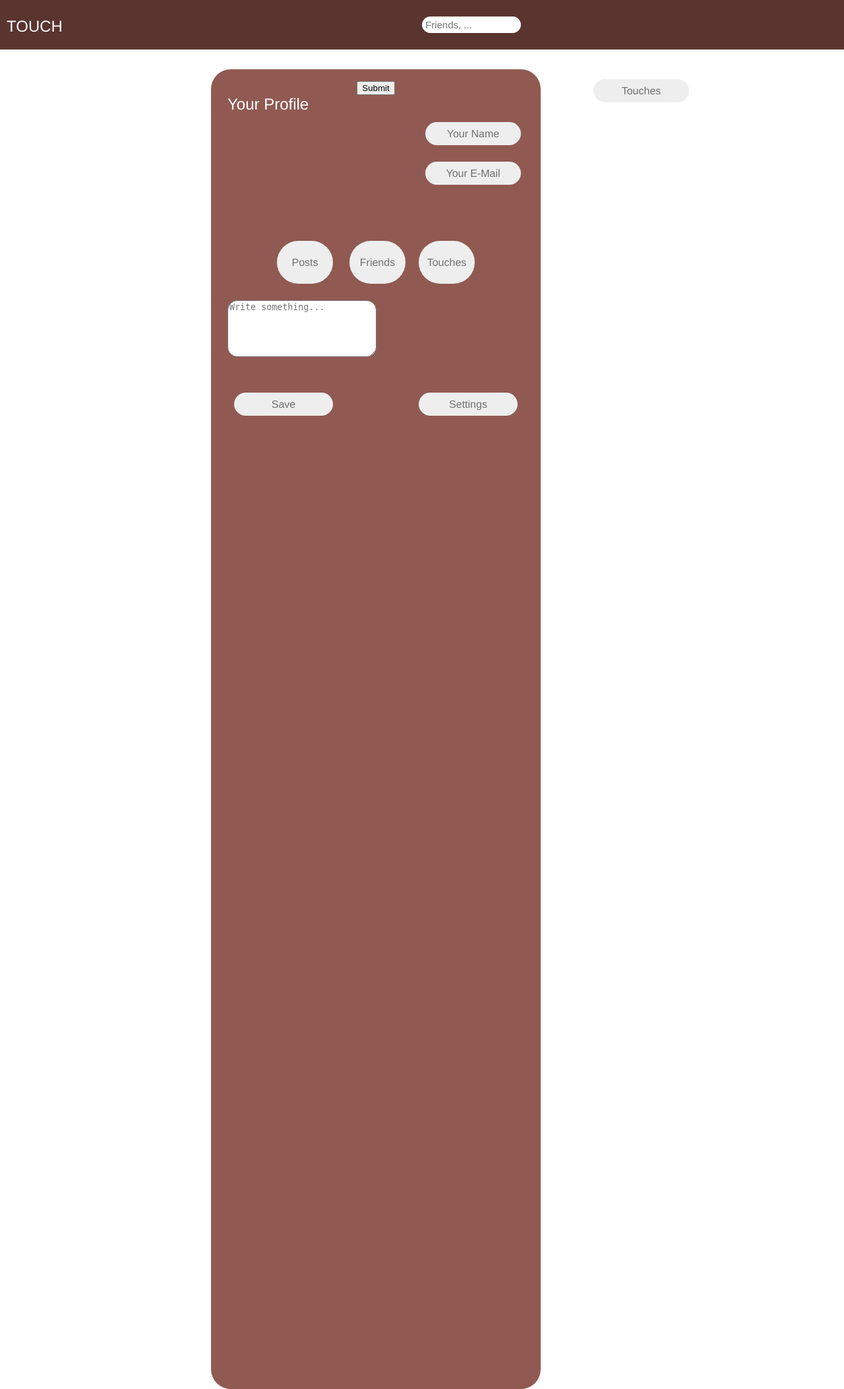
After one commit to Anissajasmin/Webprojekt1, a PHP site: page /profilseite.php in a window 1280 px wide. The commit adds this page. Shown: the whole page at 66% size. Run offline with PHP 8.4, Linux system fonts and the light colour scheme; a stand-in replaces the project's code that opens the database connection.

Commit message:
Grundgerüst der Profilseite

```diff
--- a/profilseite.css
+++ b/profilseite.css
@@ -2,3 +2,293 @@ body {
     background-color: white;
     text-align: center;
 }
+
+#header {
+    width: 100%;
+    height: 40px;
+    background-color: #5A342F;
+    position: fixed;
+    top: 0px;
+    left: 0px;
+    padding-left: 10px;
+    padding-top: 10px;
+    padding-bottom: 25px;
+
+}
+
+#main {
+    display: flex;
+    flex-direction: row;
+    flex-wrap: nowrap;
+    justify-content: space-evenly;
+    align-items: flex-start;
+
+
+}
+#background {
+
+width: 500px;
+height: 2000px;
+background-color: #905A53;
+margin-top: 65px;
+position: absolute;
+top: 40px;
+left: 25%;
+right:25%;
+border-radius: 30px;
+-moz-border-radius: 30px;
+-webkit-border-radius: 30px;
+-o-border-radius: 30px;
+}
+
+.button1 {
+    float: left;
+    display: flex;
+    align-items: center;
+    justify-content: center;
+    position: absolute;
+    left: 35px;
+    top: 490px;
+    width: 150px;
+    height: 35px;
+    background: #eee;
+    color: #707070;
+    font-family: "Helvetica Neue";
+    box-sizing: border-box;
+    border-radius: 70px;
+    -moz-border-radius: 70px;
+    -webkit-border-radius: 70px;
+    -o-border-radius: 70px;
+}
+.button1:hover {
+     background-color:#B9877E;
+ }
+
+.button2 {
+    float: left;
+    display: flex;
+    align-items: center;
+    justify-content: center;
+    position: absolute;
+    right: 35px;
+    top: 490px;
+    width: 150px;
+    height: 35px;
+    background: #eee;
+    color: #707070;
+    font-family: "Helvetica Neue";
+    box-sizing: border-box;
+    border-radius: 70px;
+    -moz-border-radius: 70px;
+    -webkit-border-radius: 70px;
+    -o-border-radius: 70px;
+}
+
+.button2:hover {
+    background-color:#B9877E;
+}
+
+.button3 {
+    float: left;
+    display: flex;
+    align-items: center;
+    justify-content: center;
+    position: absolute;
+    left: 210px;
+    right: 125px;
+    top: 260px;
+    width: 85px;
+    height: 65px;
+    background: #eee;
+    color: #707070;
+    font-family: "Helvetica Neue";
+    box-sizing: border-box;
+    border-radius: 40px;
+    -moz-border-radius: 40px;
+    -webkit-border-radius: 40px;
+    -o-border-radius: 40px;
+
+}
+
+.button3:hover {
+    background-color:#B9877E;
+}
+
+.button4 {
+    float: left;
+    display: flex;
+    align-items: center;
+    justify-content: center;
+    position: absolute;
+    left: 20%;
+    top: 260px;
+    width: 85px;
+    height: 65px;
+    background: #eee;
+    color: #707070;
+    font-family: "Helvetica Neue";
+    box-sizing: border-box;
+    border-radius: 40px;
+    -moz-border-radius: 40px;
+    -webkit-border-radius: 40px;
+    -o-border-radius: 40px;
+
+}
+.button4:hover {
+    background-color:#B9877E;
+}
+
+.button5 {
+    float: left;
+    display: flex;
+    align-items: center;
+    justify-content: center;
+    position: absolute;
+    right: 20%;
+    top: 260px;
+    width: 85px;
+    height: 65px;
+    background: #eee;
+    color: #707070;
+    font-family: "Helvetica Neue";
+    box-sizing: border-box;
+    border-radius: 40px;
+    -moz-border-radius: 40px;
+    -webkit-border-radius: 40px;
+    -o-border-radius: 40px;
+
+}
+
+.button5:hover {
+    background-color:#B9877E;
+}
+
+.button6 {
+    display: flex;
+    align-items: center;
+    justify-content: center;
+    float: left;
+    position:absolute;
+    top:80px;
+    left:325px;
+    width: 145px;
+    height: 35px;
+    background: #eee;
+    color: #707070;
+    font-family: "Helvetica Neue";
+    box-sizing: border-box;
+    border-radius: 40px;
+    -moz-border-radius: 40px;
+    -webkit-border-radius: 40px;
+    -o-border-radius: 40px;
+}
+
+
+.button7 {
+    display: flex;
+    align-items: center;
+    justify-content: center;
+    float: left;
+    position: absolute;
+    top:140px;
+    left:325px;
+    width:145px;
+    height: 35px;
+    background: #eee;
+    color: #707070;
+    font-family: "Helvetica Neue";
+    box-sizing: border-box;
+    border-radius: 40px;
+    -moz-border-radius: 40px;
+    -webkit-border-radius: 40px;
+    -o-border-radius: 40px;
+
+
+}
+
+.button8 {
+    display: flex;
+    align-items: center;
+    justify-content: center;
+    float: left;
+    position:absolute;
+    top:120px;
+    left:900px;
+    width: 145px;
+    height: 35px;
+    background: #eee;
+    color: #707070;
+    font-family: "Helvetica Neue";
+    box-sizing: border-box;
+    border-radius: 40px;
+    -moz-border-radius: 40px;
+    -webkit-border-radius: 40px;
+    -o-border-radius: 40px;
+
+}
+
+.button8:hover {
+    background-color:#D86763;
+}
+
+
+
+#text {
+    position: absolute;
+    width:220px;
+    height: 80px;
+    top: 350px;
+    left: 25px;
+    color: #707070;
+    border-radius: 15px;
+    -moz-border-radius: 15px;
+    -webkit-border-radius: 15px;
+    -o-border-radius: 15px;
+
+
+}
+
+
+h1 {
+    font-family: "Helvetica Neue";
+    font-size: 150%;
+    color: white;
+    text-align: left;
+    left: 15px;
+    top: 50%;
+    font-weight: 100;
+}
+h3 {
+    font-size: 150%;
+    color: white;
+    text-align: left;
+    position: absolute;
+    font-family: "Helvetica Neue";
+    top: 15px;
+    left: 25px;
+    font-weight: 100;
+
+}
+
+#search {
+    border: 3px solid white;
+    position: fixed;
+    top: 25px;
+    left:50%;
+    border-radius: 30px;
+    font-size: 15px;
+    width: 150px;
+
+}
+
+#searcharea {
+    width: 85px;
+    hight: 30px;
+    font-family: "Helvetica Neue";
+    font-size: 100%;
+    position: fixed;
+    top: 25px;
+    left:50%;
+    color: black;
+    font-weight: 100;
+}
--- /dev/null
+++ b/profilseite.php
@@ -0,0 +1,57 @@
+<!DOCTYPE html>
+<html lang="en">
+<head>
+    <meta charset="UTF-8">
+    <title>Profilseite</title>
+    <link rel="stylesheet" type="text/css" href="profilseite.css">
+</head>
+<body>
+
+<div id ="profilseite">
+
+    <div id="header">
+        <h1>TOUCH</h1>
+        <label id="searcharea" for="search">Search</label>
+            <input type="search" id="search" placeholder="Friends, ..." >
+
+    </div>
+
+
+
+    <div id="main">
+
+    <div id="recommondation">
+        <h2 class="ueberschriftenmain">Recommondations</h2>
+    </div>
+
+     <div class="button8"> Touches</div>
+    </div>
+
+
+
+
+    <div id="background">
+        <div class="button6">Your Name</div>
+        <div class="button7">Your E-Mail</div>
+        <div class="button3">Friends</div>
+        <div class="button4">Posts</div>
+        <div class="button5">Touches</div>
+
+
+
+        <div class="button1">Save</div>
+        <div class="button2">Settings</div>
+        <div id="ueberschrift">
+            <h3> Your Profile</h3>
+        </div>
+
+
+            <form id= postbox2 action="Login_lesen.php" method="post">
+                     <textarea id="text" name="text" placeholder="Write something..." cols="40" rows="4"></textarea>
+                <br>
+                <input type="submit">
+            </form>
+
+
+
+    </div>
```
